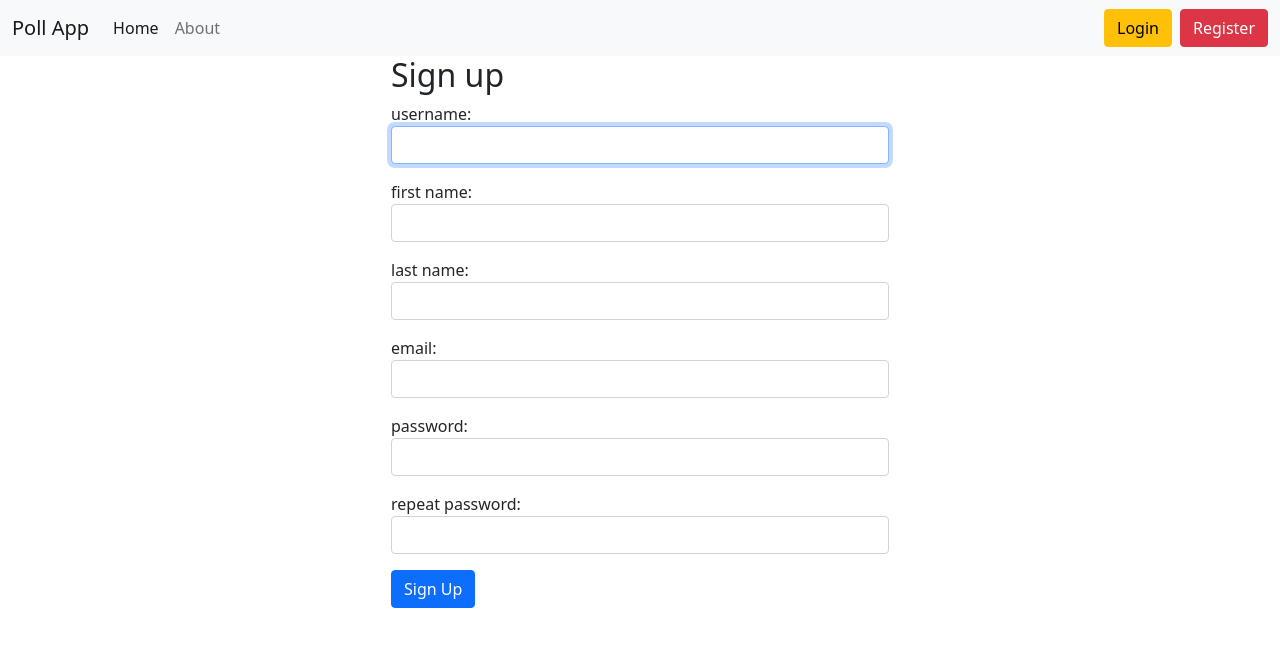
After one commit to Falco13/vote_django_app, a Django app: page /users/signup/ in a window 1280 px wide. The commit adds this page. Shown: the top 647 px of the page. Run offline with Django 4.2, Linux system fonts and the light colour scheme.

Commit message:
developing

```diff
--- a/accounts/forms.py
+++ b/accounts/forms.py
@@ -1,7 +1,22 @@
 from django.contrib.auth.forms import AuthenticationForm
 from django import forms
+from accounts.models import AdvUser
+from django.contrib.auth.forms import UserCreationForm
 
 
 class MyLoginForm(AuthenticationForm):
     username = forms.CharField(label='username', widget=forms.TextInput(attrs={'class': 'form-control'}))
     password = forms.CharField(label='password', widget=forms.PasswordInput(attrs={'class': 'form-control'}))
+
+
+class UserRegisterForm(UserCreationForm):
+    username = forms.CharField(label='username', widget=forms.TextInput(attrs={'class': 'form-control'}))
+    first_name = forms.CharField(label='first name', widget=forms.TextInput(attrs={'class': 'form-control'}))
+    last_name = forms.CharField(label='last name', widget=forms.TextInput(attrs={'class': 'form-control'}))
+    password1 = forms.CharField(label='password', widget=forms.PasswordInput(attrs={'class': 'form-control'}))
+    password2 = forms.CharField(label='repeat password', widget=forms.PasswordInput(attrs={'class': 'form-control'}))
+    email = forms.EmailField(label='email', widget=forms.EmailInput(attrs={'class': 'form-control'}))
+
+    class Meta:
+        model = AdvUser
+        fields = ['username', 'first_name', 'last_name', 'email', 'password1', 'password2']
--- a/accounts/models.py
+++ b/accounts/models.py
@@ -4,4 +4,4 @@ from django.contrib.auth.models import AbstractUser
 
 class AdvUser(AbstractUser):
     email = models.EmailField(unique=True)
-    is_activated = models.BooleanField(default=True)
+    email_confirmed = models.BooleanField(default=False)
--- /dev/null
+++ b/accounts/templates/accounts/register.html
@@ -0,0 +1,15 @@
+{% extends 'base.html' %}
+
+{% block title %}SignUp{% endblock %}
+
+
+{% block content %}
+<div class="container">
+    <h2>Sign up</h2>
+    <form method="post">
+        {% csrf_token %}
+        {{ form.as_p }}
+        <button type="submit" class="btn btn-primary btn-block">Sign Up</button>
+    </form>
+</div>
+{% endblock %}
--- a/accounts/urls.py
+++ b/accounts/urls.py
@@ -1,7 +1,9 @@
 from django.urls import path
-from accounts.views import MyLoginView
+from accounts.views import MyLoginView, LogoutView, SignUpView
 
 app_name = 'accounts'
 urlpatterns = [
     path('login/', MyLoginView.as_view(), name='login'),
+    path('logout/', LogoutView.as_view(), name='logout'),
+    path('signup/', SignUpView.as_view(), name='signup'),
 ]
--- a/accounts/views.py
+++ b/accounts/views.py
@@ -1,8 +1,22 @@
-from django.shortcuts import render
-from django.contrib.auth.views import LoginView
-from accounts.forms import MyLoginForm
+from django.contrib.messages.views import SuccessMessageMixin
+from accounts.models import AdvUser
+from django.contrib.auth.views import LoginView, LogoutView
+from django.urls import reverse_lazy
+from accounts.forms import UserRegisterForm, MyLoginForm
+from django.views.generic.edit import CreateView, UpdateView
+
+
+class SignUpView(SuccessMessageMixin, CreateView):
+    template_name = 'accounts/register.html'
+    success_url = reverse_lazy('accounts:login')
+    form_class = UserRegisterForm
+    success_message = "Your profile was created successfully"
 
 
 class MyLoginView(LoginView):
     template_name = 'accounts/login.html'
     authentication_form = MyLoginForm
+
+
+class MyLogoutView(LogoutView):
+    next_page = None
--- a/poll_app/admin.py
+++ b/poll_app/admin.py
@@ -14,4 +14,4 @@ class QuestionAdmin(admin.ModelAdmin):
                  ('Active', {'fields': ['is_active']})]
     inlines = [ChoiceInline]
     readonly_fields = ['created_at']
-    list_display = ['question_text', 'created_at', 'is_active']
+    list_display = ['id', 'question_text', 'created_at', 'is_active']
--- a/poll_app/urls.py
+++ b/poll_app/urls.py
@@ -1,5 +1,5 @@
 from django.urls import path
-from poll_app.views import HomeView, DetailView, ResultsView, vote
+from poll_app.views import HomeView, DetailView, ResultsView, AboutView, vote
 
 app_name = 'poll_app'
 urlpatterns = [
@@ -7,4 +7,5 @@ urlpatterns = [
     path('detail/<int:pk>/', DetailView.as_view(), name='detail'),
     path('results/<int:pk>/', ResultsView.as_view(), name='results'),
     path('vote/<int:pk>', vote, name='vote'),
+    path('about/', AboutView.as_view(), name='about'),
 ]
--- a/poll_app/views.py
+++ b/poll_app/views.py
@@ -22,6 +22,10 @@ class ResultsView(generic.DetailView):
     template_name = 'poll_app/results.html'
 
 
+class AboutView(generic.TemplateView):
+    template_name = 'poll_app/about.html'
+
+
 def vote(request, pk):
     question = get_object_or_404(Question, pk=pk)
     try:
--- a/poll_project/settings.py
+++ b/poll_project/settings.py
@@ -119,4 +119,5 @@ STATIC_URL = 'static/'
 DEFAULT_AUTO_FIELD = 'django.db.models.BigAutoField'
 
 AUTH_USER_MODEL = 'accounts.AdvUser'
-LOGIN_REDIRECT_URL = '/'
+LOGIN_REDIRECT_URL = 'poll_app:home'
+LOGOUT_REDIRECT_URL = 'poll_app:home'
--- a/templates/base.html
+++ b/templates/base.html
@@ -19,14 +19,15 @@
         <div class="collapse navbar-collapse" id="navbarNavAltMarkup">
             <div class="navbar-nav">
                 <a class="nav-link active" aria-current="page" href="{% url 'poll_app:home' %}">Home</a>
-                <a class="nav-link" href="#">About</a>
+                <a class="nav-link" href="{% url 'poll_app:about' %}">About</a>
             </div>
         </div>
         {% if request.user.is_authenticated %}
-        Welcome, {{ user.username }}&ensp;<a class="btn btn-warning" href="" type="submit">Logout</a>
+        Welcome, {{ user.username }}
+        &ensp;<a class="btn btn-warning" href="{% url 'accounts:logout' %}" type="submit">Logout</a>
         {% else %}
         <a class="btn btn-warning" href="{% url 'accounts:login' %}" type="submit">Login</a>&ensp;
-        <a class="btn btn-danger" href="" type="submit">Register</a>
+        <a class="btn btn-danger" href="{% url 'accounts:signup' %}" type="submit">Register</a>
         {% endif %}
     </div>
 </nav>
```
Also changed, not shown: accounts/admin.py (+15 -1 lines), poll_app/templates/poll_app/about.html (added, +9 -0 lines), accounts/migrations/0001_initial.py, db.sqlite3, poll_app/migrations/0001_initial.py, 1 other file.
